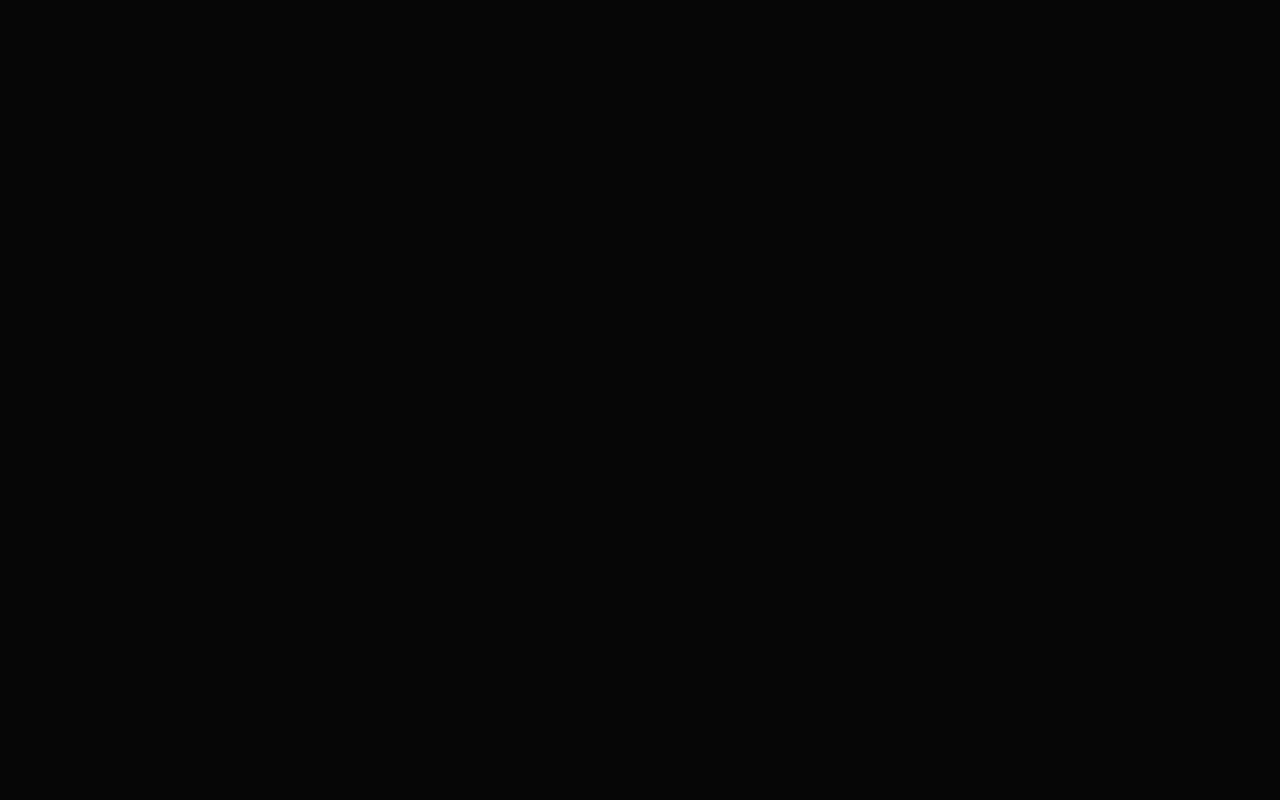
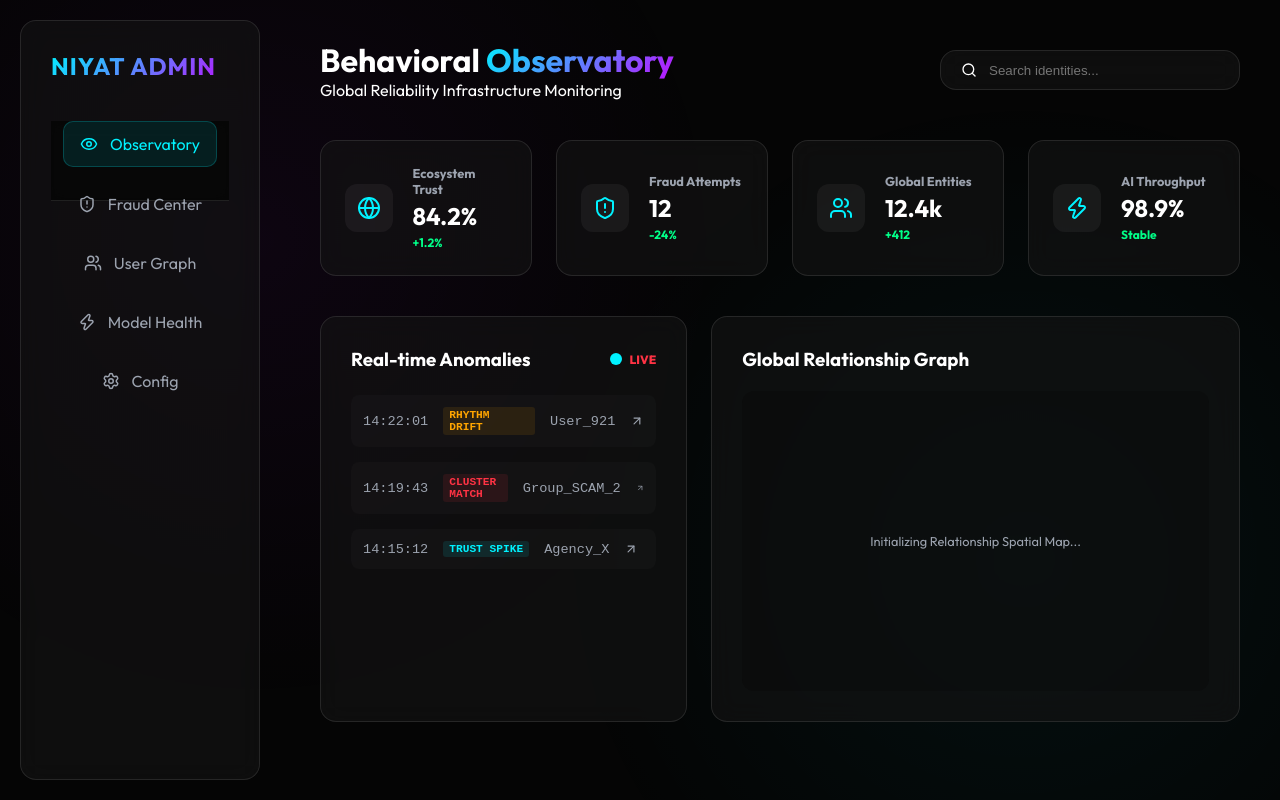
Before and after one commit to FaakhirMemon03/Niyat-SaaS, a React (Vite) app: page /admin in a window 1280 px wide. Before the commit this address had no page. Built offline with nearby package versions, Linux system fonts and the light colour scheme.

Commit message:
feat: create AdminDashboard page with metrics and real-time anomaly monitoring

```diff
--- a/src/App.jsx
+++ b/src/App.jsx
@@ -3,6 +3,9 @@ import { BrowserRouter as Router, Routes, Route } from 'react-router-dom';
 import Landing from './pages/Landing';
 import Dashboard from './pages/Dashboard';
 import Passport from './pages/Passport';
+import Login from './pages/Login';
+import Signup from './pages/Signup';
+import AdminDashboard from './pages/AdminDashboard';
 
 function App() {
   return (
@@ -11,6 +14,9 @@ function App() {
         <Route path="/" element={<Landing />} />
         <Route path="/dashboard" element={<Dashboard />} />
         <Route path="/passport" element={<Passport />} />
+        <Route path="/login" element={<Login />} />
+        <Route path="/signup" element={<Signup />} />
+        <Route path="/admin" element={<AdminDashboard />} />
       </Routes>
     </Router>
   );
--- /dev/null
+++ b/src/pages/AdminDashboard.jsx
@@ -0,0 +1,251 @@
+import React from 'react';
+import {
+    Globe,
+    ShieldAlert,
+    Users,
+    Eye,
+    Zap,
+    ArrowUpRight,
+    Search,
+    Settings
+} from 'lucide-react';
+
+function AdminDashboard() {
+    const metrics = [
+        { label: 'Ecosystem Trust', value: '84.2%', icon: <Globe />, trend: '+1.2%' },
+        { label: 'Fraud Attempts', value: '12', icon: <ShieldAlert />, trend: '-24%' },
+        { label: 'Global Entities', value: '12.4k', icon: <Users />, trend: '+412' },
+        { label: 'AI Throughput', value: '98.9%', icon: <Zap />, trend: 'Stable' },
+    ];
+
+    return (
+        <div className="admin-container">
+            <div className="bg-glow"></div>
+
+            {/* Admin Sidebar */}
+            <aside className="admin-sidebar glass-card">
+                <div className="logo text-gradient">NIYAT ADMIN</div>
+                <nav className="admin-nav">
+                    <a href="#" className="active"><Eye size={18} /> Observatory</a>
+                    <a href="#"><ShieldAlert size={18} /> Fraud Center</a>
+                    <a href="#"><Users size={18} /> User Graph</a>
+                    <a href="#"><Zap size={18} /> Model Health</a>
+                    <a href="#"><Settings size={18} /> Config</a>
+                </nav>
+            </aside>
+
+            <main className="admin-main">
+                <header className="admin-header">
+                    <div className="header-left">
+                        <h1>Behavioral <span className="text-gradient">Observatory</span></h1>
+                        <p>Global Reliability Infrastructure Monitoring</p>
+                    </div>
+                    <div className="admin-search glass-card">
+                        <Search size={18} />
+                        <input type="text" placeholder="Search identities..." />
+                    </div>
+                </header>
+
+                <div className="metrics-grid">
+                    {metrics.map((m, i) => (
+                        <div key={i} className="admin-stat-card glass-card">
+                            <div className="stat-icon">{m.icon}</div>
+                            <div className="stat-data">
+                                <h4>{m.label}</h4>
+                                <h3>{m.value}</h3>
+                                <span className="stat-trend">{m.trend}</span>
+                            </div>
+                        </div>
+                    ))}
+                </div>
+
+                {/* Advanced Monitoring View */}
+                <div className="observatory-grid">
+                    <div className="live-anomalies glass-card">
+                        <div className="card-header">
+                            <h3>Real-time Anomalies</h3>
+                            <div className="live-indicator"><div className="ai-pulse"></div> LIVE</div>
+                        </div>
+                        <div className="anomaly-list">
+                            <div className="anomaly-row">
+                                <span className="a-time">14:22:01</span>
+                                <span className="a-type warning">RHYTHM DRIFT</span>
+                                <span className="a-entity">User_921</span>
+                                <ArrowUpRight size={14} />
+                            </div>
+                            <div className="anomaly-row">
+                                <span className="a-time">14:19:43</span>
+                                <span className="a-type alert">CLUSTER MATCH</span>
+                                <span className="a-entity">Group_SCAM_2</span>
+                                <ArrowUpRight size={14} />
+                            </div>
+                            <div className="anomaly-row">
+                                <span className="a-time">14:15:12</span>
+                                <span className="a-type notice">TRUST SPIKE</span>
+                                <span className="a-entity">Agency_X</span>
+                                <ArrowUpRight size={14} />
+                            </div>
+                        </div>
+                    </div>
+
+                    <div className="graph-overview glass-card">
+                        <h3>Global Relationship Graph</h3>
+                        <div className="mock-graph-visual">
+                            {/* Neural network visual placeholder */}
+                            <div className="g-line"></div>
+                            <div className="g-node"></div>
+                            <div className="g-node p1"></div>
+                            <div className="g-node p2"></div>
+                            <p>Initializing Relationship Spatial Map...</p>
+                        </div>
+                    </div>
+                </div>
+            </main>
+
+            <style jsx>{`
+        .admin-container {
+          display: grid;
+          grid-template-columns: 280px 1fr;
+          min-height: 100vh;
+        }
+
+        .admin-sidebar {
+          margin: 20px;
+          padding: 30px;
+          display: flex;
+          flex-direction: column;
+          gap: 40px;
+        }
+
+        .admin-nav {
+          display: flex;
+          flex-direction: column;
+          gap: 15px;
+        }
+
+        .admin-nav a {
+          display: flex;
+          align-items: center;
+          gap: 12px;
+          color: var(--gray-text);
+          text-decoration: none;
+          padding: 12px 16px;
+          border-radius: 10px;
+          transition: all 0.3s ease;
+        }
+
+        .admin-nav a.active, .admin-nav a:hover {
+          background: rgba(0, 242, 255, 0.1);
+          color: var(--cyan-neon);
+          border: 1px solid rgba(0, 242, 255, 0.2);
+        }
+
+        .admin-main {
+          padding: 40px;
+          overflow-y: auto;
+        }
+
+        .admin-header {
+          display: flex;
+          justify-content: space-between;
+          align-items: center;
+          margin-bottom: 40px;
+        }
+
+        .admin-search {
+          display: flex;
+          align-items: center;
+          padding: 10px 20px;
+          gap: 12px;
+          width: 300px;
+        }
+
+        .admin-search input {
+          background: transparent;
+          border: none;
+          color: white;
+          width: 100%;
+        }
+
+        .metrics-grid {
+          display: grid;
+          grid-template-columns: repeat(4, 1fr);
+          gap: 24px;
+          margin-bottom: 40px;
+        }
+
+        .admin-stat-card {
+          padding: 24px;
+          display: flex;
+          gap: 20px;
+          align-items: center;
+        }
+
+        .stat-icon {
+          width: 48px;
+          height: 48px;
+          background: rgba(255, 255, 255, 0.05);
+          border-radius: 12px;
+          display: flex;
+          align-items: center;
+          justify-content: center;
+          color: var(--cyan-neon);
+        }
+
+        .stat-data h4 { font-size: 0.8rem; color: var(--gray-text); margin-bottom: 4px; }
+        .stat-data h3 { font-size: 1.5rem; }
+        .stat-trend { font-size: 0.75rem; color: var(--emerald-trust); font-weight: 700; }
+
+        .observatory-grid {
+          display: grid;
+          grid-template-columns: 1fr 1.5fr;
+          gap: 24px;
+        }
+
+        .live-anomalies { padding: 30px; }
+        .card-header { display: flex; justify-content: space-between; align-items: center; margin-bottom: 24px; }
+        .live-indicator { display: flex; align-items: center; gap: 8px; font-size: 0.75rem; color: var(--red-anomaly); font-weight: 800; }
+
+        .anomaly-list { display: flex; flex-direction: column; gap: 15px; }
+        .anomaly-row {
+          display: flex;
+          align-items: center;
+          gap: 15px;
+          padding: 12px;
+          background: rgba(255, 255, 255, 0.02);
+          border-radius: 8px;
+          font-family: monospace;
+          font-size: 0.85rem;
+          color: var(--gray-text);
+        }
+
+        .a-type { font-weight: 800; font-size: 0.7rem; padding: 2px 6px; border-radius: 3px; }
+        .a-type.warning { background: rgba(255, 165, 0, 0.1); color: orange; }
+        .a-type.alert { background: rgba(255, 51, 68, 0.1); color: var(--red-anomaly); }
+        .a-type.notice { background: rgba(0, 242, 255, 0.1); color: var(--cyan-neon); }
+
+        .graph-overview { padding: 30px; }
+        .mock-graph-visual {
+          height: 300px;
+          background: rgba(0, 0, 0, 0.2);
+          border-radius: 12px;
+          margin-top: 20px;
+          position: relative;
+          display: flex;
+          align-items: center;
+          justify-content: center;
+          color: var(--gray-text);
+          font-size: 0.8rem;
+          overflow: hidden;
+        }
+
+        @media (max-width: 1200px) {
+           .metrics-grid { grid-template-columns: repeat(2, 1fr); }
+           .observatory-grid { grid-template-columns: 1fr; }
+        }
+      `}</style>
+        </div>
+    );
+}
+
+export default AdminDashboard;
```
